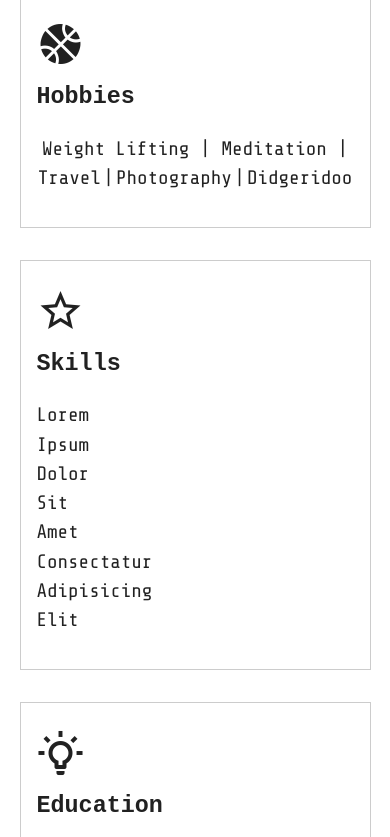
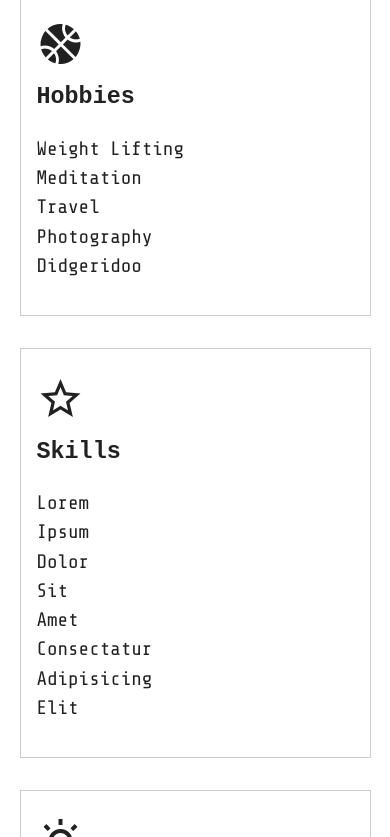
Before and after one commit to oephi/resume, a plain HTML site: page index.html in a window 390 px wide. Shown: the part 1800-2637 px from the top of the page. Drawn offline with nearby package versions, Linux system fonts and the light colour scheme; a web font is replaced by a local one.

Commit message:
end of day commit

```diff
--- a/index.html
+++ b/index.html
@@ -33,13 +33,13 @@
                 <div>
                     <ul class="hobbies-list">
                         <li>Weight Lifting</li>
-                        <li>|</li>
+                        <!-- <li>|</li> -->
                         <li>Meditation</li>
-                        <li>|</li>
+                        <!-- <li>|</li> -->
                         <li>Travel</li>
-                        <li>|</li>
+                        <!-- <li>|</li> -->
                         <li>Photography</li>
-                        <li>|</li>
+                        <!-- <li>|</li> -->
                         <li>Didgeridoo</li>
                     </ul>
                 </div>
@@ -118,7 +118,7 @@
                 <span class="mdi mdi-cogs mdi-48px"></span>
                 <div><span class="title">Random Facts</span></div>
                 <div id="factDisplay"></div>
-                <button class="btn waves-effect waves-light" type="submit" name="action" onclick= "newFact()">New Fact
+                <button class="btn waves-effect waves-light blue-grey" type="submit" name="action" onclick= "newFact()">New Fact
                     <!-- <i class="material-icons right">send</i> -->
                 </button>
         </section>
--- a/scss/_header.scss
+++ b/scss/_header.scss
@@ -34,7 +34,6 @@ header {
 
     }
 
-
     h1 {
         position: absolute;
         top: 50%;
--- a/scss/_section.scss
+++ b/scss/_section.scss
@@ -1,21 +1,21 @@
 section {
     font-family: 'Share Tech Mono', monospace;
-
+    font-size: 1.3em;
 
     .hobbies-list {
         list-style: none;
         display: flex;
         flex-direction: row;
         justify-content: space-around;
-        flex-wrap: wrap;
+        // flex-wrap: wrap;
 
-        // @media only screen and (max-width: 600px){
-        //     list-style: none;
-        //     display: flex;
-        //     flex-direction: column;
-        //     justify-content: space-around;
-        //     // flex-wrap: wrap;
-        // }
+        @media only screen and (max-width: 600px){
+            list-style: none;
+            display: flex;
+            flex-direction: column;
+            justify-content: space-around;
+            // flex-wrap: wrap;
+        }
     }
 
     span {
@@ -24,4 +24,8 @@ section {
         font-size: 1.2em;
     }
 
+    #factDisplay {
+        color: darkslategrey;
+    }
+
 }
```
Also changed, not shown: css/main.css, 1 other file.
